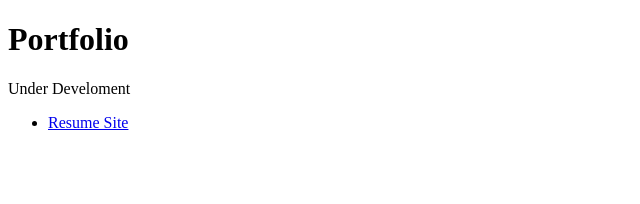
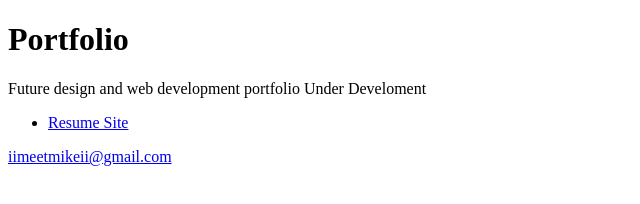
Before and after one commit to blizn/blizn.github.io, a plain HTML site: page index.html in a window 1280 px wide. Shown: the whole page, without its empty margins (0-640 px from the left). Drawn offline with Linux system fonts and the light colour scheme.

Commit message:
added email

```diff
--- a/index.html
+++ b/index.html
@@ -8,10 +8,12 @@
 
 <body>
   <h1>Portfolio</h1>
-  <p>Under Develoment</p>
+  <p>Future design and web development portfolio	 Under Develoment</p>
   <ul>
     <li><a href="#">Resume Site</a></li>
   </ul>
+
+  <p><a href="iimeetmikeii@gmail.com">iimeetmikeii@gmail.com</a></p>
 </body>
 
 </html>
```
